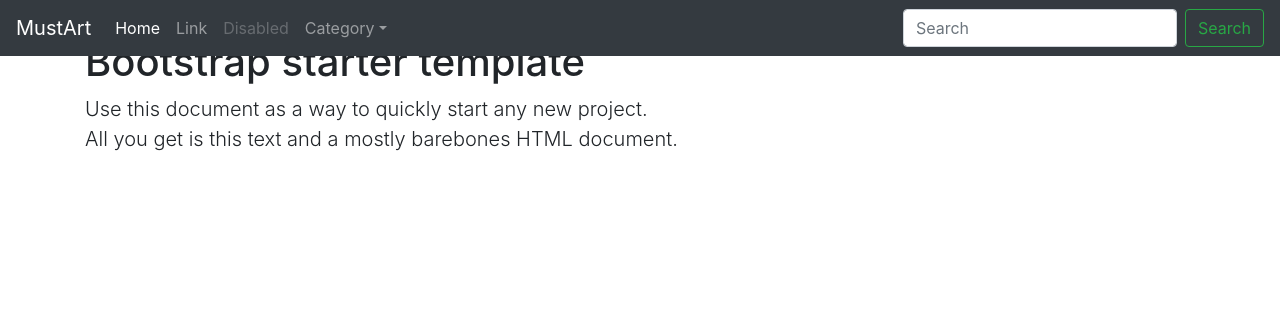
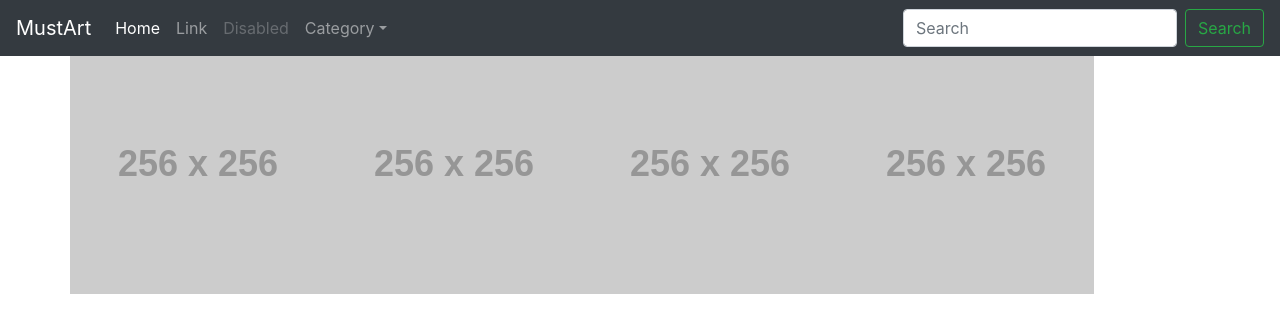
Before and after one commit to ElenaBartaskaite/MustArt, an Angular app: page /gallery in a window 1280 px wide. Shown: the top 332 px of the page. Built offline with nearby package versions, Linux system fonts and the light colour scheme.

Commit message:
gallery.component

```diff
--- a/src/app/gallery/gallery.component.html
+++ b/src/app/gallery/gallery.component.html
@@ -1,6 +1,5 @@
 <div class="container">
-  <div class="starter-template">
-      <h1>Bootstrap starter template</h1>
-      <p class="lead">Use this document as a way to quickly start any new project.<br> All you get is this text and a mostly barebones HTML document.</p>
+  <div class="row">
+    <img class="img-responsive" *ngFor="let image of images" src='{{image.src}}'>
   </div>
 </div>
--- a/src/app/gallery/gallery.component.ts
+++ b/src/app/gallery/gallery.component.ts
@@ -6,6 +6,12 @@ import { Component, OnInit } from '@angular/core';
   styleUrls: ['./gallery.component.css']
 })
 export class GalleryComponent implements OnInit {
+  images = [
+    { "src": "http://via.placeholder.com/256x256", "alt": "First Image" },
+    { "src": "http://via.placeholder.com/256x256", "alt": "Second image" },
+    { "src": "http://via.placeholder.com/256x256", "alt": "Third image" },
+    { "src": "http://via.placeholder.com/256x256", "alt": "Fourth image" }
+  ];
 
   constructor() { }
 
```
